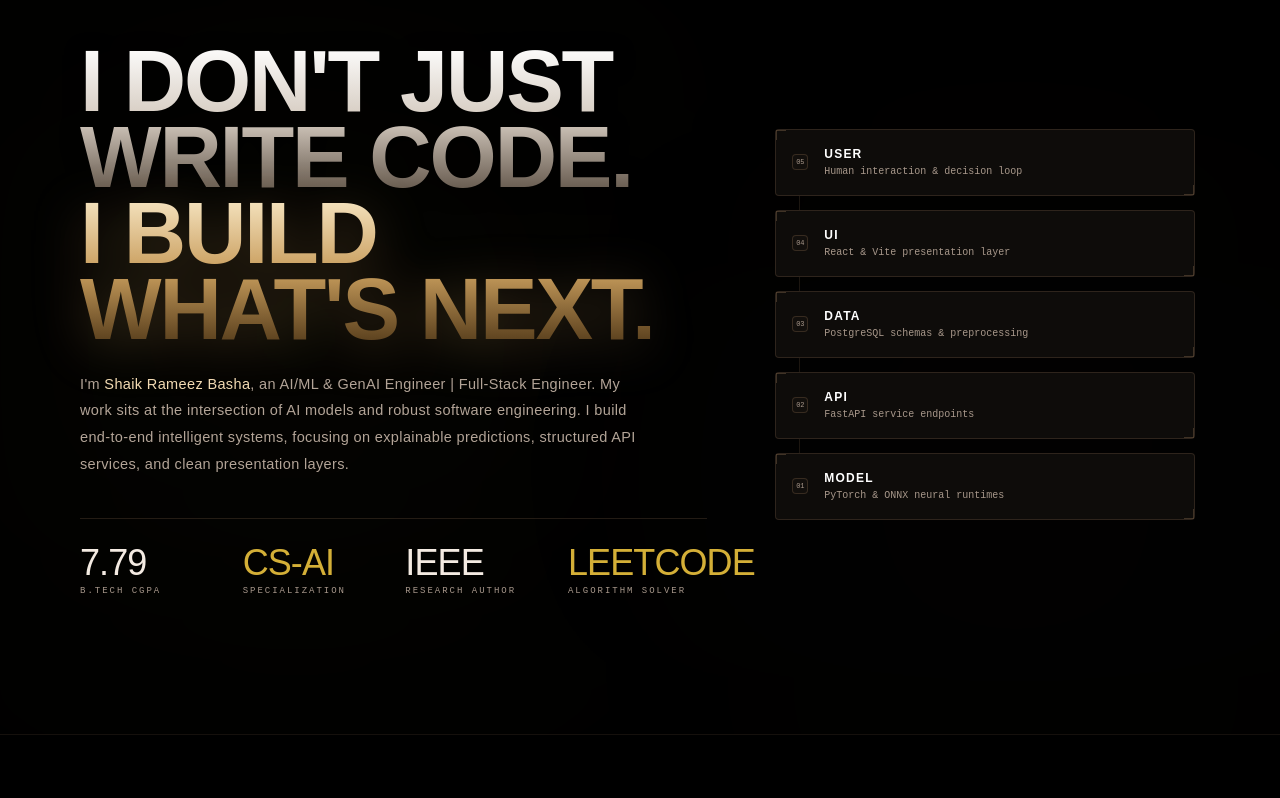
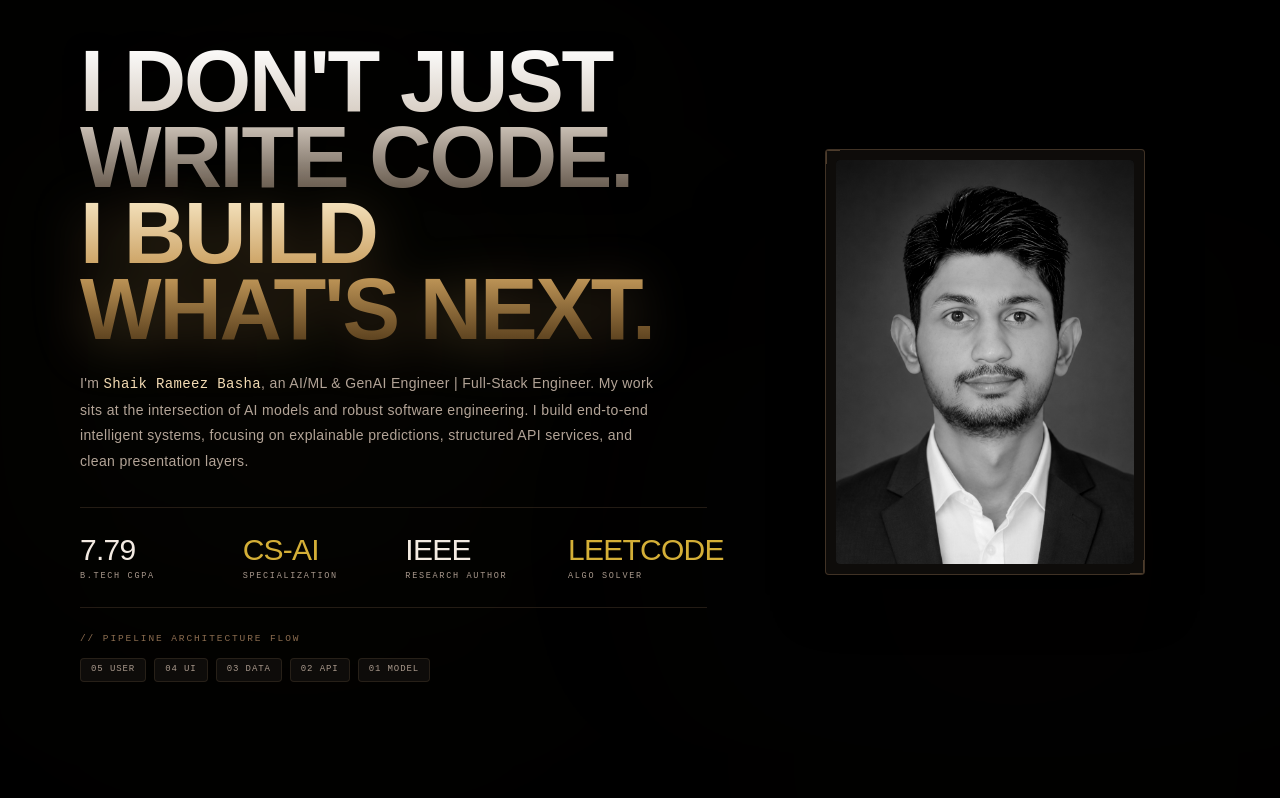
Before and after one commit to Basharameez/my-portfolio, a React (Vite) app: page / in a window 1280 px wide. Shown: the part 942-1740 px from the top of the page. Built offline with nearby package versions, Linux system fonts and the light colour scheme.

Commit message:
feat: Configure mypic.png as favicon and integrate 3D tilting portrait in About section

```diff
--- a/index.html
+++ b/index.html
@@ -2,7 +2,7 @@
 <html lang="en" class="scroll-smooth">
   <head>
     <meta charset="UTF-8" />
-    <link rel="icon" type="image/jpeg" href="/avatar.jpg" />
+    <link rel="icon" type="image/png" href="/mypic.png" />
     <meta name="viewport" content="width=device-width, initial-scale=1.0" />
 
     <!-- SEO Specifications -->
--- a/src/components/about/About.tsx
+++ b/src/components/about/About.tsx
@@ -1,5 +1,5 @@
-import React from 'react';
-import { motion } from 'framer-motion';
+import React, { useRef, useState } from 'react';
+import { motion, useMotionValue, useTransform, useSpring } from 'framer-motion';
 import type { Variants } from 'framer-motion';
 
 const containerVariants: Variants = {
@@ -27,6 +27,44 @@ const fadeUpVariants: Variants = {
 };
 
 export const About: React.FC = () => {
+  const cardRef = useRef<HTMLDivElement>(null);
+  const [isCardHovered, setIsCardHovered] = useState(false);
+
+  // 1. Motion Values for 3D Tilt
+  const mouseX = useMotionValue(0);
+  const mouseY = useMotionValue(0);
+  const spotlightX = useMotionValue(200);
+  const spotlightY = useMotionValue(200);
+
+  // 2. Springs for Tilting Physics
+  const rotateX = useSpring(useTransform(mouseY, [-0.5, 0.5], [16, -16]), { damping: 18, stiffness: 220 });
+  const rotateY = useSpring(useTransform(mouseX, [-0.5, 0.5], [-16, 16]), { damping: 18, stiffness: 220 });
+
+  // 3. Spotlight Background gradient
+  const spotlightBg = useTransform(
+    [spotlightX, spotlightY],
+    ([x, y]) => `radial-gradient(circle 240px at ${x}px ${y}px, rgba(255,255,255,0.35), rgba(212,175,55,0.18), transparent 80%)`
+  );
+
+  const handleMouseMove = (e: React.MouseEvent<HTMLDivElement>) => {
+    if (!cardRef.current) return;
+    const rect = cardRef.current.getBoundingClientRect();
+    const x = (e.clientX - rect.left) / rect.width - 0.5;
+    const y = (e.clientY - rect.top) / rect.height - 0.5;
+    mouseX.set(x);
+    mouseY.set(y);
+    spotlightX.set(e.clientX - rect.left);
+    spotlightY.set(e.clientY - rect.top);
+  };
+
+  const handleMouseEnter = () => setIsCardHovered(true);
+
+  const handleMouseLeave = () => {
+    setIsCardHovered(false);
+    mouseX.set(0);
+    mouseY.set(0);
+  };
+
   const stackLayers = [
     { name: 'USER', role: 'Human interaction & decision loop', step: '05' },
     { name: 'UI', role: 'React & Vite presentation layer', step: '04' },
@@ -43,7 +81,7 @@ export const About: React.FC = () => {
       {/* Background decoration */}
       <div className="absolute top-1/4 left-10 w-[32rem] h-[32rem] bg-[#D4AF37]/[0.03] rounded-full blur-[160px] pointer-events-none" />
       <div className="absolute bottom-10 right-10 w-[28rem] h-[28rem] bg-[#8C6D4F]/[0.03] rounded-full blur-[170px] pointer-events-none" />
-      <div className="absolute inset-0 tech-grid-pattern opacity-[0.1] pointer-events-none" />
+      <div className="absolute inset-0 tech-grid-pattern opacity-[0.08] pointer-events-none" />
 
       <div className="max-w-7xl mx-auto w-full relative z-10">
 
@@ -67,7 +105,7 @@ export const About: React.FC = () => {
         {/* Main Grid Layout */}
         <div className="grid grid-cols-1 lg:grid-cols-12 gap-12 lg:gap-16 items-center">
 
-          {/* Left Column: Content */}
+          {/* Left Column: Content (7 Cols) */}
           <motion.div
             variants={containerVariants}
             initial="hidden"
@@ -93,105 +131,125 @@ export const About: React.FC = () => {
             {/* Paragraph Bio */}
             <motion.p
               variants={fadeUpVariants}
-              className="text-xs sm:text-sm md:text-[14.5px] font-light text-[#B3A497] leading-[1.85] tracking-wide mb-10 max-w-xl"
+              className="text-xs sm:text-sm md:text-[14px] font-light text-[#B3A497] leading-[1.85] tracking-wide mb-8 max-w-xl font-sans"
               style={{ fontFamily: "'Montserrat', sans-serif" }}
             >
-              I'm <span className="text-[#F3DBB3] font-medium">Shaik Rameez Basha</span>, an AI/ML &amp; GenAI Engineer | Full-Stack Engineer. My work sits at the intersection of AI models and robust software engineering. I build end-to-end intelligent systems, focusing on explainable predictions, structured API services, and clean presentation layers.
+              I'm <span className="text-[#F3DBB3] font-medium font-mono">Shaik Rameez Basha</span>, an AI/ML &amp; GenAI Engineer | Full-Stack Engineer. My work sits at the intersection of AI models and robust software engineering. I build end-to-end intelligent systems, focusing on explainable predictions, structured API services, and clean presentation layers.
             </motion.p>
 
-            {/* Achievement Stats Grid */}
+            {/* Stats Matrix */}
             <motion.div
               variants={fadeUpVariants}
-              className="grid grid-cols-2 sm:grid-cols-4 gap-6 pt-6 pb-2 border-t border-[#8C6D4F]/25"
+              className="grid grid-cols-2 sm:grid-cols-4 gap-6 pt-6 pb-6 border-t border-[#8C6D4F]/25"
             >
               <div className="flex flex-col">
                 <span
-                  className="text-3xl sm:text-4xl font-light text-[#F4EBE2] tracking-tight font-bold"
+                  className="text-2xl sm:text-3xl font-light text-[#F4EBE2] tracking-tight font-bold"
                   style={{ fontFamily: "'Space Grotesk', sans-serif" }}
                 >
                   7.79
                 </span>
-                <span className="text-[9px] font-medium tracking-[0.22em] uppercase text-[#A8988B] mt-0.5 font-mono">
+                <span className="text-[8.5px] font-medium tracking-[0.2em] uppercase text-[#A8988B] mt-0.5 font-mono">
                   B.Tech CGPA
                 </span>
               </div>
 
               <div className="flex flex-col">
                 <span
-                  className="text-3xl sm:text-4xl font-light text-[#D4AF37] tracking-tight font-bold"
+                  className="text-2xl sm:text-3xl font-light text-[#D4AF37] tracking-tight font-bold"
                   style={{ fontFamily: "'Space Grotesk', sans-serif" }}
                 >
                   CS-AI
                 </span>
-                <span className="text-[9px] font-medium tracking-[0.22em] uppercase text-[#A8988B] mt-0.5 font-mono">
+                <span className="text-[8.5px] font-medium tracking-[0.2em] uppercase text-[#A8988B] mt-0.5 font-mono">
                   Specialization
                 </span>
               </div>
 
               <div className="flex flex-col">
                 <span
-                  className="text-3xl sm:text-4xl font-light text-[#F4EBE2] tracking-tight font-bold"
+                  className="text-2xl sm:text-3xl font-light text-[#F4EBE2] tracking-tight font-bold"
                   style={{ fontFamily: "'Space Grotesk', sans-serif" }}
                 >
                   IEEE
                 </span>
-                <span className="text-[9px] font-medium tracking-[0.22em] uppercase text-[#A8988B] mt-0.5 font-mono">
+                <span className="text-[8.5px] font-medium tracking-[0.2em] uppercase text-[#A8988B] mt-0.5 font-mono">
                   Research Author
                 </span>
               </div>
 
               <div className="flex flex-col">
                 <span
-                  className="text-3xl sm:text-4xl font-light text-[#D4AF37] tracking-tight font-bold"
+                  className="text-2xl sm:text-3xl font-light text-[#D4AF37] tracking-tight font-bold"
                   style={{ fontFamily: "'Space Grotesk', sans-serif" }}
                 >
                   LEETCODE
                 </span>
-                <span className="text-[9px] font-medium tracking-[0.22em] uppercase text-[#A8988B] mt-0.5 font-mono">
-                  Algorithm Solver
+                <span className="text-[8.5px] font-medium tracking-[0.2em] uppercase text-[#A8988B] mt-0.5 font-mono">
+                  Algo Solver
                 </span>
               </div>
             </motion.div>
+
+            {/* Inline horizontal/compact flow for stack infographic */}
+            <motion.div
+              variants={fadeUpVariants}
+              className="flex flex-col gap-2 pt-6 border-t border-[#8C6D4F]/25 w-full"
+            >
+              <span className="text-[9.5px] font-mono tracking-[0.2em] text-[#8C6D4F] uppercase mb-1 block">// PIPELINE ARCHITECTURE FLOW</span>
+              <div className="flex flex-wrap gap-2">
+                {stackLayers.map((layer) => (
+                  <span
+                    key={layer.name}
+                    className="px-2.5 py-1 text-[9px] font-mono border border-[#8C6D4F]/20 bg-[#0E0C0A] text-[#A8988B] rounded-sm hover:border-[#D4AF37]/50 transition-colors uppercase tracking-widest"
+                  >
+                    {layer.step} {layer.name}
+                  </span>
+                ))}
+              </div>
+            </motion.div>
+
           </motion.div>
 
-          {/* Right Column: Dynamic Stack Infographic */}
-          <div className="lg:col-span-5 flex items-center justify-center relative">
-            <div className="w-full max-w-[420px] flex flex-col gap-3.5 relative">
-              {/* Vertical connector line */}
-              <div className="absolute left-6 top-6 bottom-6 w-[1px] bg-[#8C6D4F]/20 z-0" />
+          {/* Right Column: 3D Portrait Frame (5 Cols) */}
+          <div className="lg:col-span-5 flex items-center justify-center relative perspective-[1400px]">
+            <motion.div
+              ref={cardRef}
+              onMouseMove={handleMouseMove}
+              onMouseEnter={handleMouseEnter}
+              onMouseLeave={handleMouseLeave}
+              style={{
+                rotateX: isCardHovered ? rotateX : 0,
+                rotateY: isCardHovered ? rotateY : 0,
+                transformStyle: 'preserve-3d',
+              }}
+              className="relative w-full max-w-[320px] aspect-[3/4] rounded-sm border border-[#8C6D4F]/40 bg-[#0E0C0A] p-2.5 overflow-hidden shadow-[0_20px_50px_rgba(0,0,0,0.85)] transition-all duration-300 hover:border-[#D4AF37] group cursor-none"
+            >
+              {/* Corner brackets */}
+              <div className="absolute top-0 left-0 w-3.5 h-3.5 border-t border-l border-[#8C6D4F]/50 group-hover:border-[#D4AF37] transition-colors" />
+              <div className="absolute bottom-0 right-0 w-3.5 h-3.5 border-b border-r border-[#8C6D4F]/50 group-hover:border-[#D4AF37] transition-colors" />
 
-              {stackLayers.map((layer, index) => (
+              {/* 3D Inner Content Container */}
+              <div
+                className="w-full h-full overflow-hidden relative rounded-sm bg-black"
+                style={{ transform: 'translateZ(30px)' }}
+              >
+                <img
+                  src="/mypic.png"
+                  alt="Shaik Rameez Basha Portrait"
+                  className="w-full h-full object-cover grayscale contrast-110 brightness-95 transition-all duration-700 group-hover:scale-105 group-hover:grayscale-0"
+                />
+
+                {/* Dynamic Spotlight mix-blend color-dodge overlay */}
                 <motion.div
-                  key={layer.name}
-                  initial={{ opacity: 0, x: 20 }}
-                  whileInView={{ opacity: 1, x: 0 }}
-                  viewport={{ once: true }}
-                  transition={{ duration: 0.5, delay: index * 0.1 }}
-                  className="relative p-4 pl-12 rounded-sm border border-[#8C6D4F]/25 bg-[#0E0C0A] hover:border-[#D4AF37]/60 transition-all duration-300 group z-10 text-left cursor-crosshair"
-                >
-                  {/* Corner minimal pins */}
-                  <div className="absolute top-0 left-0 w-2.5 h-2.5 border-t border-l border-[#8C6D4F]/40 group-hover:border-[#D4AF37]" />
-                  <div className="absolute bottom-0 right-0 w-2.5 h-2.5 border-b border-r border-[#8C6D4F]/40 group-hover:border-[#D4AF37]" />
-
-                  {/* Flow dot identifier */}
-                  <div className="absolute left-4 top-1/2 -translate-y-1/2 w-4 h-4 rounded-sm border border-[#8C6D4F]/30 bg-[#120F0C] flex items-center justify-center text-[7px] font-mono text-[#A8988B]">
-                    {layer.step}
-                  </div>
-
-                  <div className="flex flex-col">
-                    <span
-                      className="text-xs font-semibold text-white tracking-widest uppercase group-hover:text-[#F7E7C4] transition-colors"
-                      style={{ fontFamily: "'Montserrat', sans-serif" }}
-                    >
-                      {layer.name}
-                    </span>
-                    <span className="text-[10px] font-mono text-[#A8988B] block mt-0.5">
-                      {layer.role}
-                    </span>
-                  </div>
-                </motion.div>
-              ))}
-            </div>
+                  className="absolute inset-0 pointer-events-none mix-blend-color-dodge opacity-0 transition-opacity duration-300"
+                  style={{
+                    background: spotlightBg,
+                    opacity: isCardHovered ? 1 : 0
+                  }}
+                />
+              </div>
+            </motion.div>
           </div>
 
         </div>
```
